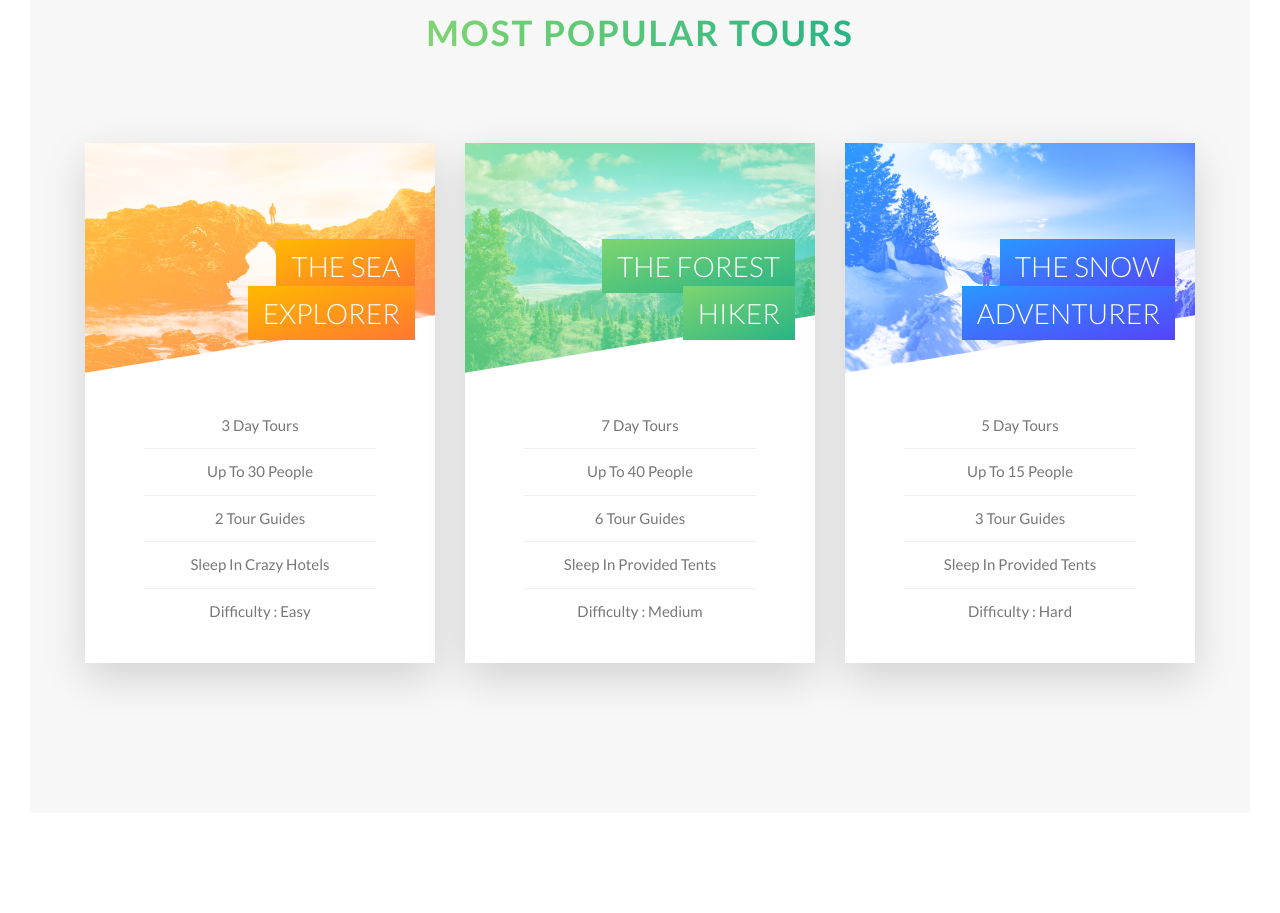
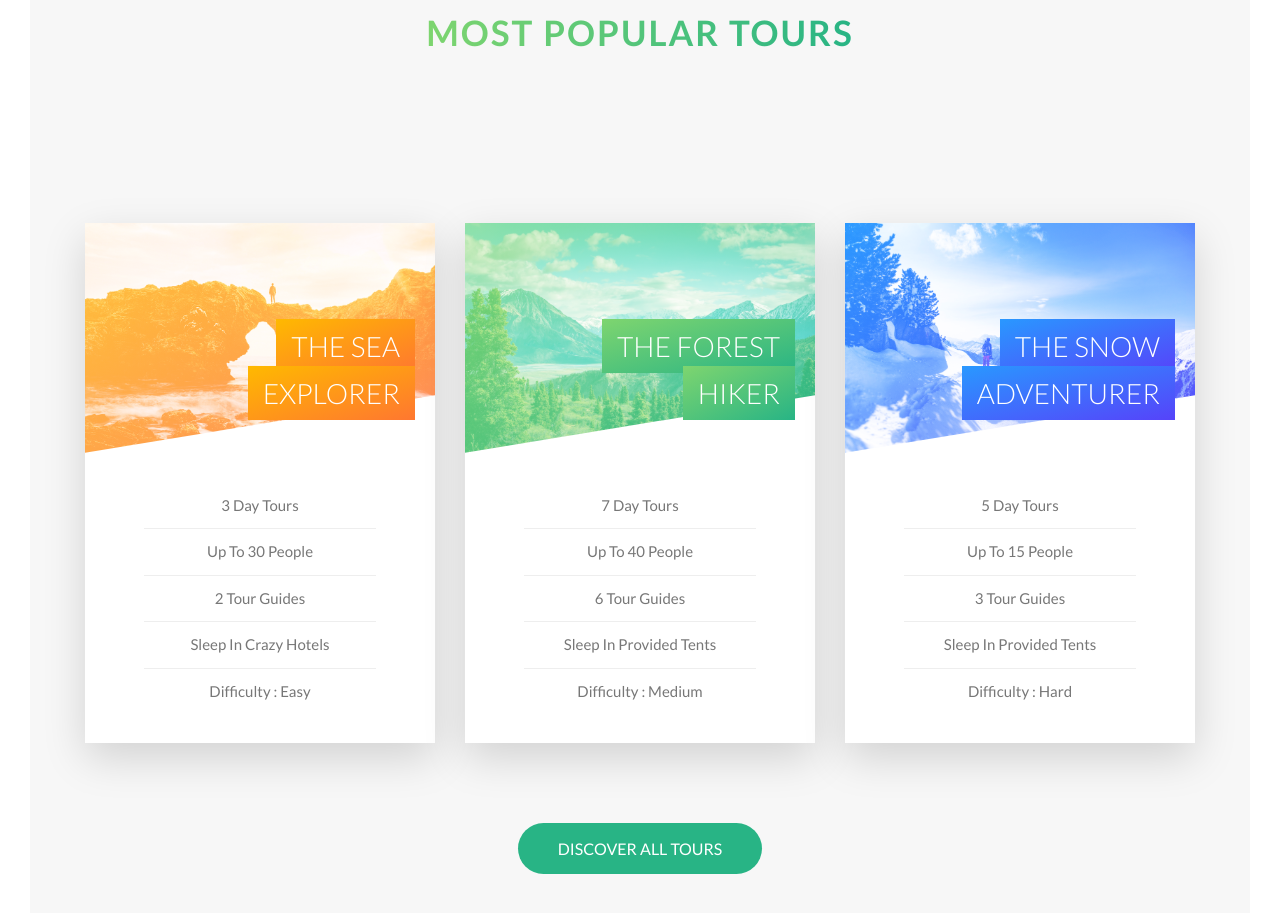
Before and after one commit to harshvaishnav23/Nature, a website: page index.html in a window 1280 px wide. Shown: the part 2363-3276 px from the top of the page. Before the commit the page ends 3206 px from the top, so only its background shows below. Drawn offline with Linux system fonts and the light colour scheme.

Commit message:
worked on card section

```diff
--- a/assets/sass/components/_buttons.scss
+++ b/assets/sass/components/_buttons.scss
@@ -32,6 +32,26 @@
             transition: all .3s ease-in-out;
         }
       }
+
+      &-green{
+        background-color: $color-primary-dark;
+        color: $color-white;
+
+        &::before{
+            content: '';
+            background-color: $color-primary-dark;
+            width: 100%;
+            height: 100%;
+            display: inline-block;
+            position: absolute;
+            top: 0;
+            left: 0;
+            z-index: -1;
+            border-radius: 10rem;
+            transition: all .3s ease-in-out;
+        }
+      }
+
       &:hover,
       &:focus{
         transform: translateY(-.3rem);
--- a/assets/sass/components/_card.scss
+++ b/assets/sass/components/_card.scss
@@ -117,4 +117,28 @@
             }
         }
     }
+
+    &-cta{
+        display: flex;
+        flex-direction: column;
+        align-items: center;
+        justify-content: center;
+        height: 100%;
+    }
+
+    &-price{
+        color: $color-white;
+        margin-bottom: 8rem;
+        text-align: center;
+
+        &-only{
+            text-transform: uppercase;
+            font-size: 1.6rem;
+        }
+
+        &-value{
+            font-size: 6rem;
+            font-weight: 100;
+        }
+    }
 }
--- a/assets/sass/layouts/_grid.scss
+++ b/assets/sass/layouts/_grid.scss
@@ -8,6 +8,9 @@
 .row{
     display: flex;
     flex-wrap: wrap;
+    &:not(:last-child){
+        margin-bottom: 8rem;
+    }
 }
 
 [class ^= "col-"]{
--- a/index.html
+++ b/index.html
@@ -8,6 +8,10 @@
     <link rel="preconnect" href="https://fonts.googleapis.com">
     <link rel="preconnect" href="https://fonts.gstatic.com" crossorigin>
     <link href="https://fonts.googleapis.com/css2?family=Asap:wght@400;700&family=Lato:wght@300;400;700&display=swap"
+        rel="stylesheet">
+    <link rel="preconnect" href="https://fonts.googleapis.com">
+    <link rel="preconnect" href="https://fonts.gstatic.com" crossorigin>
+    <link href="https://fonts.googleapis.com/css2?family=Asap:wght@400;700&family=Lato:wght@100&display=swap"
         rel="stylesheet">
     <link rel="stylesheet" href="./assets/css/style.css">
     <link rel="stylesheet" href="./assets/css/icons.css">
@@ -46,13 +50,15 @@
                         you are going to fall in love with nature
                     </h2>
                     <p class="para">
-                        Lorem ipsum dolor sit amet consectetur, adipisicing elit. Quaerat, cum recusandae. Molestiae eveniet quod labore, sunt pariatur eligendi! Labore, porro.
+                        Lorem ipsum dolor sit amet consectetur, adipisicing elit. Quaerat, cum recusandae. Molestiae
+                        eveniet quod labore, sunt pariatur eligendi! Labore, porro.
                     </p>
                     <h2 class="heading-ter">
                         you are going to fall in love with nature
                     </h2>
                     <p class="para">
-                        Lorem ipsum dolor sit amet consectetur, adipisicing elit. Quaerat, cum recusandae. Molestiae eveniet quod labore, sunt pariatur eligendi! Labore, porro.
+                        Lorem ipsum dolor sit amet consectetur, adipisicing elit. Quaerat, cum recusandae. Molestiae
+                        eveniet quod labore, sunt pariatur eligendi! Labore, porro.
                     </p>
                     <a href="javascript:;" class="btn-text">
                         read more <span>&rarr;</span>
@@ -76,10 +82,11 @@
                     <div class="feature-card">
                         <i class="icon-basic-world"></i>
                         <h2 class="heading-ter">
-                           Explore the world
+                            Explore the world
                         </h2>
                         <p class="para">
-                            Lorem ipsum dolor sit amet consectetur, adipisicing elit. Quaerat, cum recusandae. Molestiae eveniet quod labore.
+                            Lorem ipsum dolor sit amet consectetur, adipisicing elit. Quaerat, cum recusandae. Molestiae
+                            eveniet quod labore.
                         </p>
                     </div>
                 </div>
@@ -87,10 +94,11 @@
                     <div class="feature-card">
                         <i class="icon-basic-compass"></i>
                         <h2 class="heading-ter">
-                           Explore the world
+                            Explore the world
                         </h2>
                         <p class="para">
-                            Lorem ipsum dolor sit amet consectetur, adipisicing elit. Quaerat, cum recusandae. Molestiae eveniet quod labore.
+                            Lorem ipsum dolor sit amet consectetur, adipisicing elit. Quaerat, cum recusandae. Molestiae
+                            eveniet quod labore.
                         </p>
                     </div>
                 </div>
@@ -98,10 +106,11 @@
                     <div class="feature-card">
                         <i class="icon-basic-map"></i>
                         <h2 class="heading-ter">
-                           Explore the world
+                            Explore the world
                         </h2>
                         <p class="para">
-                            Lorem ipsum dolor sit amet consectetur, adipisicing elit. Quaerat, cum recusandae. Molestiae eveniet quod labore.
+                            Lorem ipsum dolor sit amet consectetur, adipisicing elit. Quaerat, cum recusandae. Molestiae
+                            eveniet quod labore.
                         </p>
                     </div>
                 </div>
@@ -109,10 +118,11 @@
                     <div class="feature-card">
                         <i class="icon-basic-heart"></i>
                         <h2 class="heading-ter">
-                           Explore the world
+                            Explore the world
                         </h2>
                         <p class="para">
-                            Lorem ipsum dolor sit amet consectetur, adipisicing elit. Quaerat, cum recusandae. Molestiae eveniet quod labore.
+                            Lorem ipsum dolor sit amet consectetur, adipisicing elit. Quaerat, cum recusandae. Molestiae
+                            eveniet quod labore.
                         </p>
                     </div>
                 </div>
@@ -154,7 +164,19 @@
                             </div>
                         </div>
                         <div class="card-side card-side-back card-side-back-1">
-                            Back
+                            <div class="card-cta">
+                                <div class="card-price">
+                                    <p class="card-price-only">
+                                        only
+                                    </p>
+                                    <p class="card-price-value">
+                                        $360
+                                    </p>
+                                </div>
+                                <a href="javascript:;" class="btn btn-white">
+                                    Book Now !
+                                </a>
+                            </div>
                         </div>
                     </div>
                 </div>
@@ -180,7 +202,19 @@
                             </div>
                         </div>
                         <div class="card-side card-side-back card-side-back-2">
-                            Back
+                            <div class="card-cta">
+                                <div class="card-price">
+                                    <p class="card-price-only">
+                                        only
+                                    </p>
+                                    <p class="card-price-value">
+                                        $720
+                                    </p>
+                                </div>
+                                <a href="javascript:;" class="btn btn-white">
+                                    Book Now !
+                                </a>
+                            </div>
                         </div>
                     </div>
                 </div>
@@ -206,9 +240,28 @@
                             </div>
                         </div>
                         <div class="card-side card-side-back card-side-back-3">
-                            Back
+                            <div class="card-cta">
+                                <div class="card-price">
+                                    <p class="card-price-only">
+                                        only
+                                    </p>
+                                    <p class="card-price-value">
+                                        $900
+                                    </p>
+                                </div>
+                                <a href="javascript:;" class="btn btn-white">
+                                    Book Now !
+                                </a>
+                            </div>
                         </div>
                     </div>
+                </div>
+            </div>
+            <div class="row text-center">
+                <div class="col-12">
+                    <a href="javascript:;" class="btn btn-green">
+                        discover all tours
+                    </a>
                 </div>
             </div>
         </div>
```
Also changed, not shown: assets/css/style.css, assets/sass/base/_utility.scss (line endings or trailing spaces), assets/sass/style.scss (line endings or trailing spaces), 1 other file.
